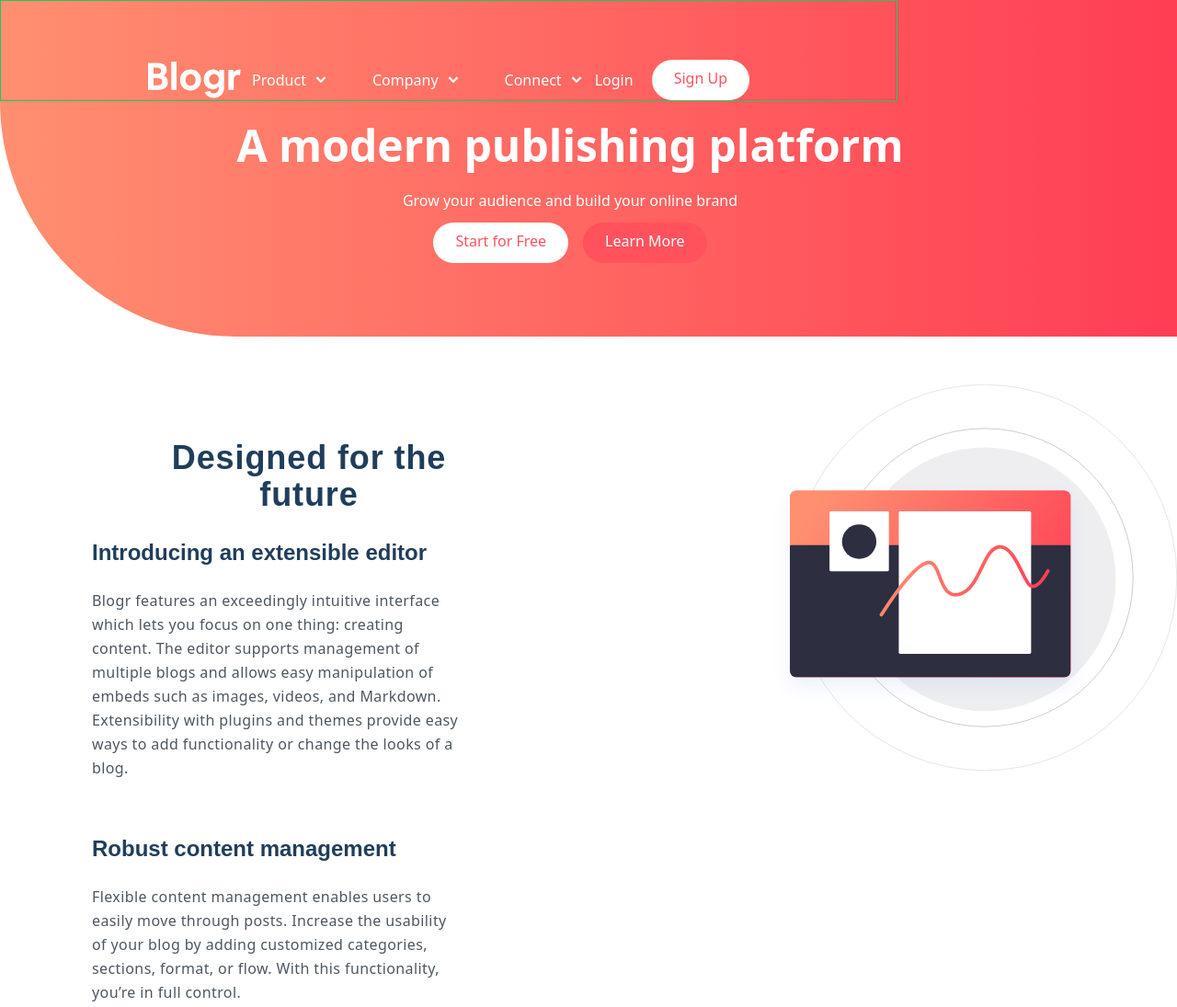
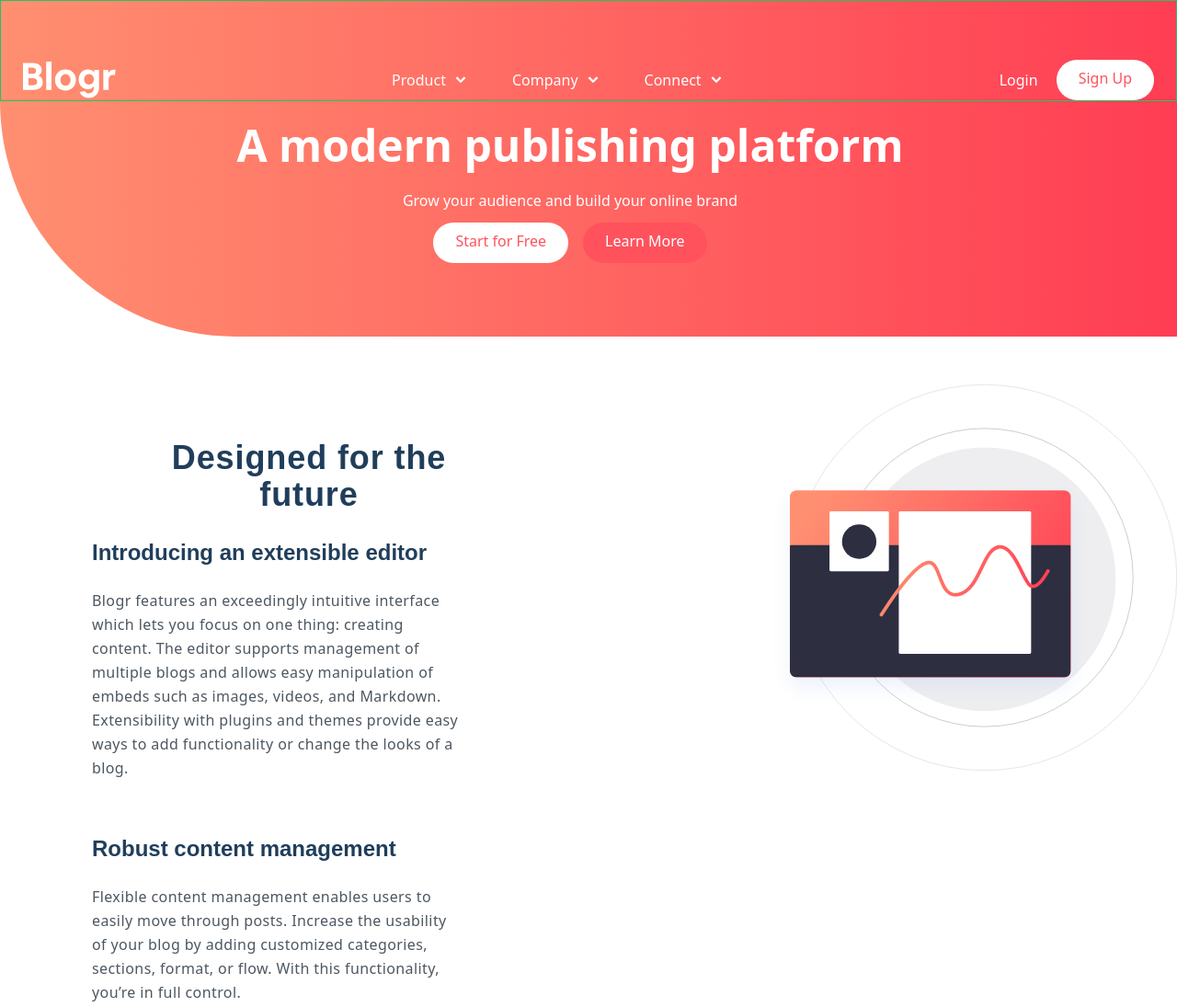
Before and after one commit to MundiaNderi/blogr, a website: page index.html in a window 1280 px wide. Shown: the top 1095 px of the page at 92% size. Drawn offline with Linux system fonts and the light colour scheme.

Commit message:
Testing different layouts

```diff
--- a/index.html
+++ b/index.html
@@ -17,7 +17,7 @@
       <!--Navbar-->
       <!--Flex container-->
       <div
-        class="container flex items-center justify-between border border-green-500 px-6 md:px-40 pt-14 md:pt-16"
+        class="mx-auto flex items-center justify-between border border-green-500 px-6 pt-14 md:pt-16"
       >
         <!--Logo-->
         <div class="">
```
Also changed, not shown: css/main.css.
